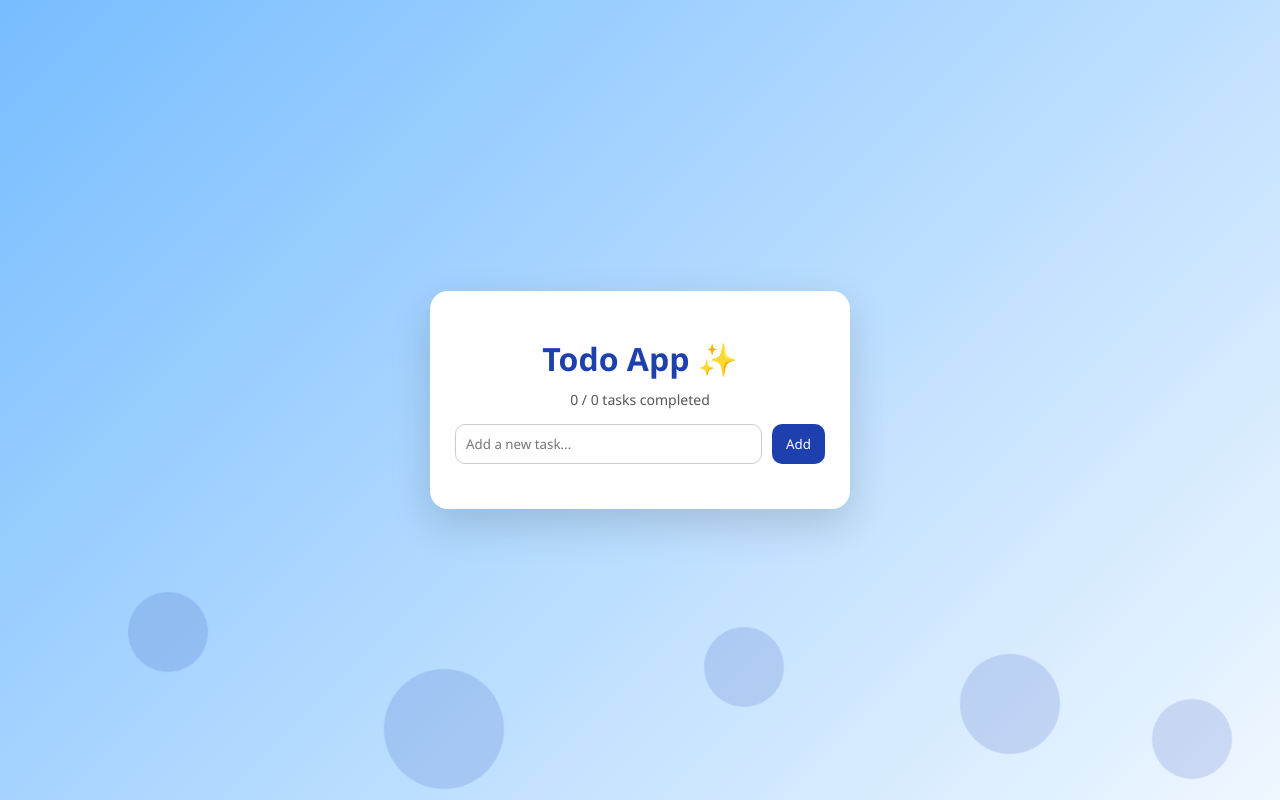
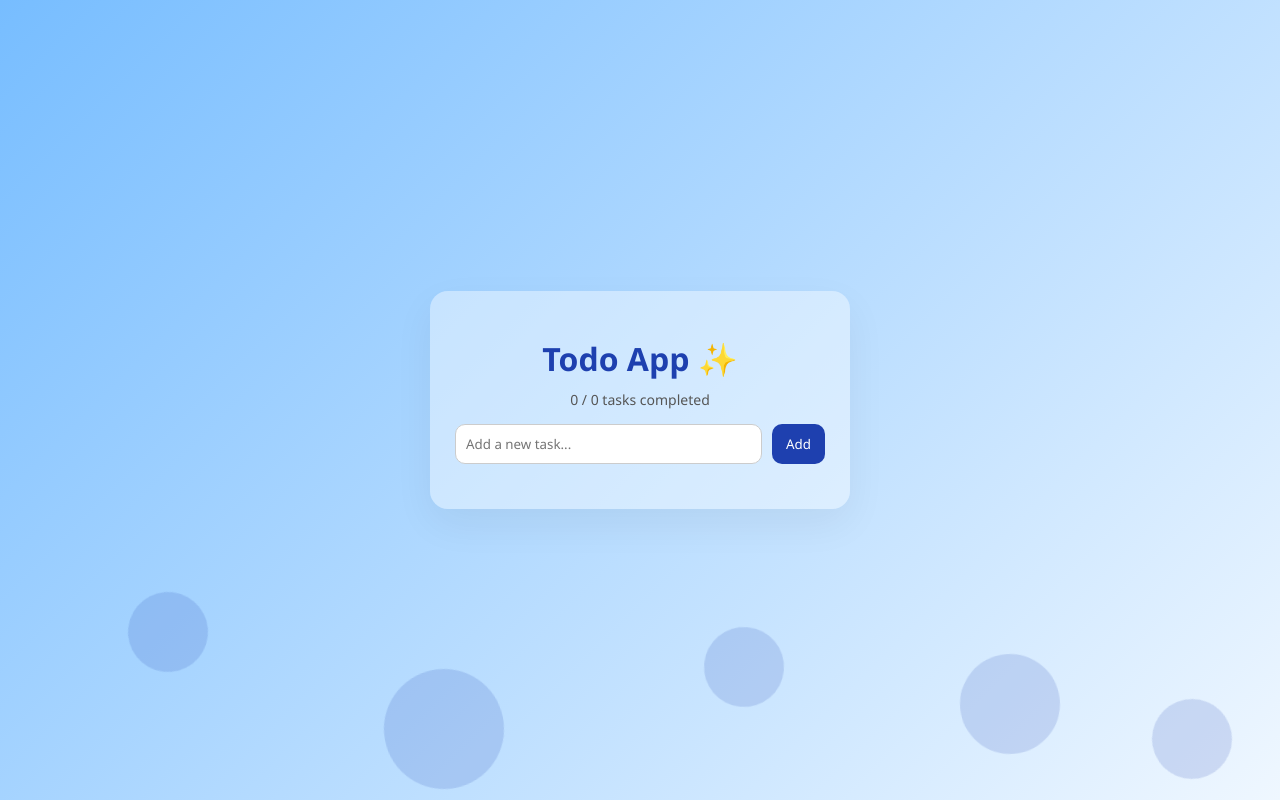
Before and after one commit to NV23115/CC302-todo-app2, a Flask app: page / in a window 1280 px wide. Run offline with Flask 3, Linux system fonts and the light colour scheme.

Commit message:
style.css: update background color and font style

```diff
--- a/static/style.css
+++ b/static/style.css
@@ -37,11 +37,11 @@ body {
 
 /* main card */
 .container {
-    background: white;
+    background: rgba(255, 255, 255, 0.404);
     width: 420px;
     padding: 25px;
     border-radius: 18px;
-    box-shadow: 0 15px 40px rgba(0,0,0,0.15);
+    box-shadow: 0 15px 40px rgba(0, 0, 0, 0.055);
     text-align: center;
     position: relative;
     z-index: 2;
```
